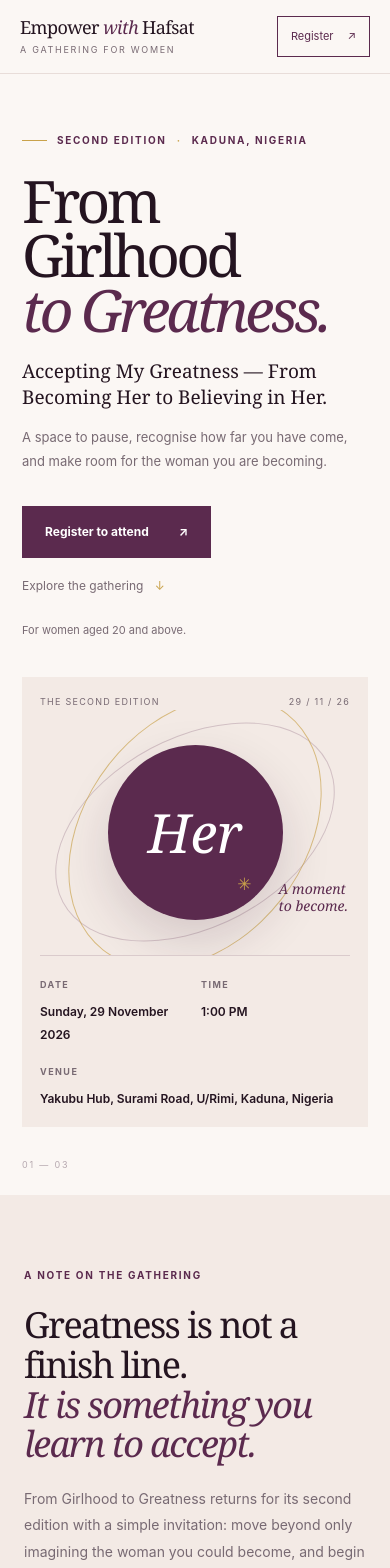
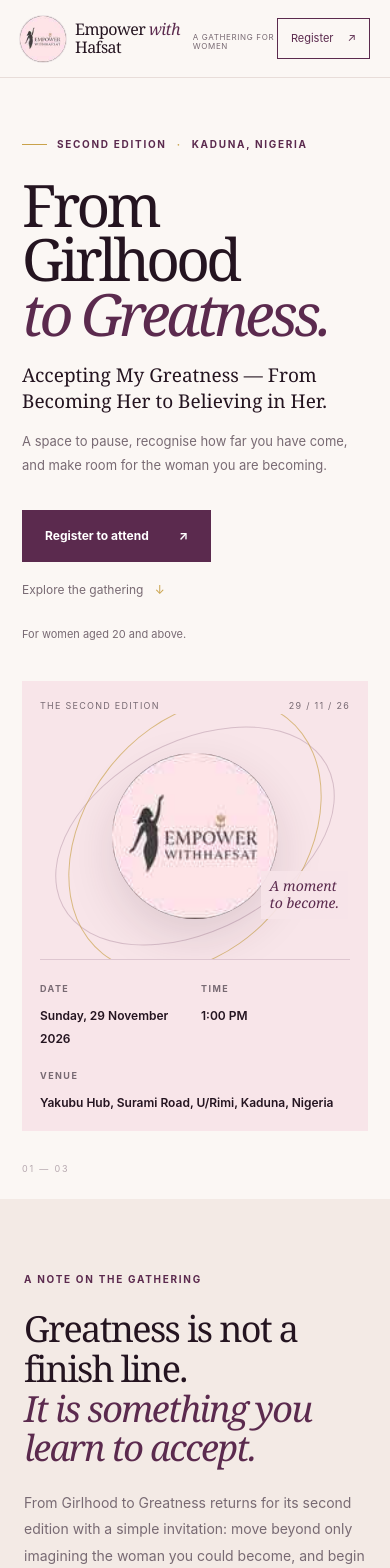
Before and after one commit to mrzulqarnainnadabo/iseyc-field-register-desk, a Next.js app: page / in a window 390 px wide. Shown: the top 1568 px of the page. Built offline with nearby package versions, Linux system fonts and the light colour scheme; no server answers.

Commit message:
feat(gtg): integrate official Empower with Hafsat identity

```diff
--- /dev/null
+++ b/src/app/brand-overrides.css
@@ -0,0 +1,35 @@
+/* Empower with Hafsat official mark — added without altering the supplied artwork */
+.site-header { min-height: 104px; align-items: center; }
+.site-header .wordmark { flex-direction: row; align-items: center; gap: 14px; }
+.site-header .wordmark::before {
+  content: ""; display: block; flex: 0 0 64px; width: 64px; height: 64px;
+  border-radius: 50%; background: #f8e5e9 url("/brand/empower-with-hafsat.jpg") center / cover no-repeat;
+  box-shadow: 0 0 0 1px rgba(91,42,78,.10);
+}
+.hero-card { background: #f8e5e9; }
+.hero-card-art::before {
+  content: ""; position: absolute; z-index: 1; width: clamp(170px, 19vw, 218px);
+  aspect-ratio: 1; border-radius: 50%;
+  background: #f8e5e9 url("/brand/empower-with-hafsat.jpg") center / cover no-repeat;
+  box-shadow: 0 18px 48px rgba(53,23,47,.13);
+}
+.hero-card-art .art-disc { visibility: hidden; }
+.hero-card-art .art-side-note { z-index: 2; padding: 7px 9px; background: rgba(248,229,233,.9); }
+.partner-lockups > div:first-child::before {
+  content: ""; display: block; width: 78px; height: 78px; margin: 0 auto 8px;
+  border-radius: 50%; background: #f8e5e9 url("/brand/empower-with-hafsat.jpg") center / cover no-repeat;
+}
+.site-footer .footer-wordmark { display: inline-flex; align-items: center; gap: 10px; }
+.site-footer .footer-wordmark::before {
+  content: ""; display: inline-block; width: 38px; height: 38px; flex: 0 0 38px;
+  border-radius: 50%; background: #f8e5e9 url("/brand/empower-with-hafsat.jpg") center / cover no-repeat;
+}
+@media (max-width: 680px) {
+  .site-header { min-height: 78px; }
+  .site-header .wordmark { gap: 9px; }
+  .site-header .wordmark::before { flex-basis: 46px; width: 46px; height: 46px; }
+  .site-header .wordmark-name { font-size: 16px; }
+  .site-header .wordmark-caption { font-size: 8px; letter-spacing: .08em; }
+  .hero-card-art::before { width: 166px; }
+  .partner-lockups > div:first-child::before { width: 70px; height: 70px; }
+}
--- a/src/app/layout.tsx
+++ b/src/app/layout.tsx
@@ -1,5 +1,6 @@
 import type { Metadata, Viewport } from "next";
 import "./globals.css";
+import "./brand-overrides.css";
 import { GTG, getPublicSiteUrl } from "@/lib/gtg-config";
 
 const siteUrl = getPublicSiteUrl();
@@ -12,13 +13,14 @@ export const metadata: Metadata = {
   authors: [{ name: GTG.organiser }],
   creator: GTG.organiser,
   publisher: GTG.organiser,
+  icons: { icon: "/brand/empower-with-hafsat.jpg" },
   robots: process.env.VERCEL_ENV === "production" ? { index: true, follow: true } : { index: false, follow: false },
   alternates: { canonical: "/" },
   openGraph: { type: "website", locale: "en_NG", url: siteUrl, siteName: GTG.title, title: "From Girlhood to Greatness — Second Edition", description: GTG.theme },
   twitter: { card: "summary", title: "From Girlhood to Greatness — Second Edition", description: GTG.theme },
 };
 
-export const viewport: Viewport = { width: "device-width", initialScale: 1, maximumScale: 5, themeColor: "#5B2A4E" };
+export const viewport: Viewport = { width: "device-width", initialScale: 1, maximumScale: 5, themeColor: "#F8E5E9" };
 
 export default function RootLayout({ children }: Readonly<{ children: React.ReactNode }>) {
   return <html lang="en-NG"><body>{children}</body></html>;
```
Also changed, not shown: public/brand/empower-with-hafsat.jpg (added).
